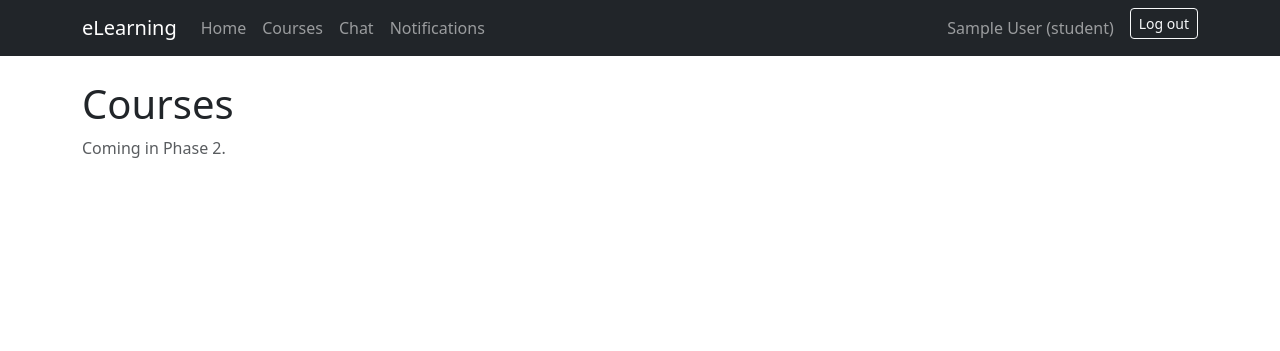
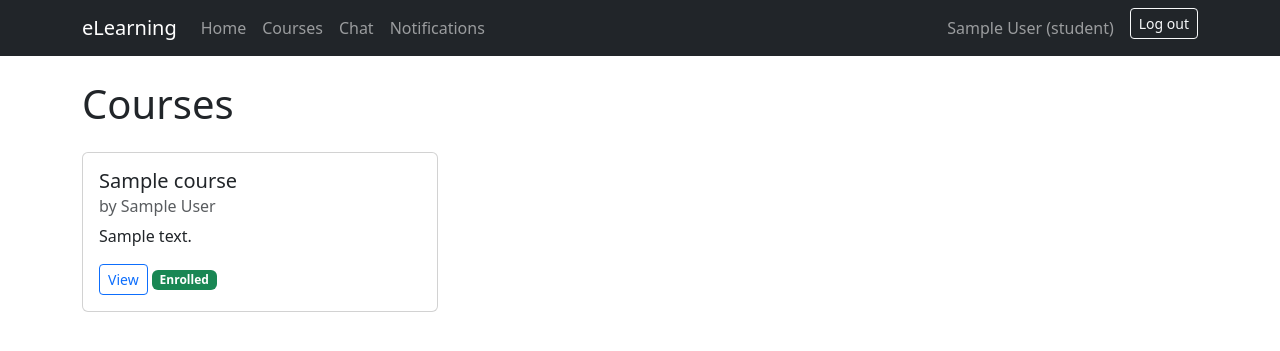
Before and after one commit to aryanvyas-git/EDUMON, a Django app: page /courses/ in a window 1280 px wide. Shown: the top 351 px of the page. Run offline with Django 5.2, Linux system fonts and the light colour scheme; a user stored in the database is signed in; tables that the repository leaves empty hold one stand-in row (values such as "Sample post"); parts of the project's set-up code (start-up, migrations or seed data) failed here and were passed over.

Commit message:
Phase 2: course creation, enrolment, feedback, materials, student blocking

```diff
--- a/elearning/courses/urls.py
+++ b/elearning/courses/urls.py
@@ -7,4 +7,10 @@ app_name = 'courses'
 urlpatterns = [
     path('', views.course_list, name='course_list'),
     path('new/', views.course_create, name='course_create'),
+    path('<int:pk>/', views.course_detail, name='course_detail'),
+    path('<int:pk>/enrol/', views.enrol, name='enrol'),
+    path('<int:pk>/feedback/', views.add_feedback, name='add_feedback'),
+    path('<int:pk>/materials/upload/', views.upload_material, name='upload_material'),
+    path('<int:pk>/students/', views.manage_students, name='manage_students'),
+    path('<int:pk>/students/<int:enrolment_id>/toggle-block/', views.toggle_block_student, name='toggle_block_student'),
 ]
--- a/elearning/courses/views.py
+++ b/elearning/courses/views.py
@@ -1,14 +1,152 @@
+from django.contrib import messages
 from django.contrib.auth.decorators import login_required
-from django.shortcuts import render
+from django.core.exceptions import PermissionDenied
+from django.shortcuts import get_object_or_404, redirect, render
+
+from .forms import CourseForm, CourseMaterialForm, FeedbackForm
+from .models import Course, Enrolment, Feedback
+
+
+def _require_teacher(user):
+    if not user.is_teacher():
+        raise PermissionDenied('Only teachers can perform this action.')
 
 
 @login_required
 def course_list(request):
-    """Placeholder — replaced with full course browsing in Phase 2."""
-    return render(request, 'courses/course_list.html', {'courses': []})
+    """Browse all courses available to enrol on (R1e)."""
+    courses = Course.objects.select_related('teacher').all()
+    enrolled_course_ids = set()
+    if request.user.is_student():
+        enrolled_course_ids = set(
+            Enrolment.objects.filter(student=request.user).values_list('course_id', flat=True)
+        )
+    return render(request, 'courses/course_list.html', {
+        'courses': courses,
+        'enrolled_course_ids': enrolled_course_ids,
+    })
 
 
 @login_required
 def course_create(request):
-    """Placeholder — replaced with full course creation in Phase 2."""
-    return render(request, 'courses/course_create.html')
+    """Teachers create a new course (R1d)."""
+    _require_teacher(request.user)
+    if request.method == 'POST':
+        form = CourseForm(request.POST)
+        if form.is_valid():
+            course = form.save(commit=False)
+            course.teacher = request.user
+            course.save()
+            messages.success(request, 'Course created.')
+            return redirect('courses:course_detail', pk=course.pk)
+    else:
+        form = CourseForm()
+    return render(request, 'courses/course_create.html', {'form': form})
+
+
+@login_required
+def course_detail(request, pk):
+    """Course overview: materials, feedback, enrolment/blocking actions."""
+    course = get_object_or_404(Course.objects.select_related('teacher'), pk=pk)
+    is_teacher_of_course = course.teacher_id == request.user.id
+    enrolment = None
+    if request.user.is_student():
+        enrolment = Enrolment.objects.filter(course=course, student=request.user).first()
+
+    can_view_materials = is_teacher_of_course or (enrolment and not enrolment.is_blocked)
+    materials = course.materials.all() if can_view_materials else []
+    feedback_list = course.feedback.select_related('student').all()
+
+    feedback_form = None
+    if enrolment and not enrolment.is_blocked and not Feedback.objects.filter(course=course, student=request.user).exists():
+        feedback_form = FeedbackForm()
+
+    material_form = CourseMaterialForm() if is_teacher_of_course else None
+
+    return render(request, 'courses/course_detail.html', {
+        'course': course,
+        'is_teacher_of_course': is_teacher_of_course,
+        'enrolment': enrolment,
+        'materials': materials,
+        'feedback_list': feedback_list,
+        'feedback_form': feedback_form,
+        'material_form': material_form,
+    })
+
+
+@login_required
+def enrol(request, pk):
+    """Student self-enrolment on a course (R1e)."""
+    if request.method != 'POST':
+        raise PermissionDenied
+    if not request.user.is_student():
+        raise PermissionDenied('Only students can enrol.')
+    course = get_object_or_404(Course, pk=pk)
+    Enrolment.objects.get_or_create(student=request.user, course=course)
+    messages.success(request, f'Enrolled on {course.title}.')
+    return redirect('courses:course_detail', pk=pk)
+
+
+@login_required
+def add_feedback(request, pk):
+    """Enrolled, non-blocked students leave feedback on a course (R1f)."""
+    if request.method != 'POST':
+        raise PermissionDenied
+    course = get_object_or_404(Course, pk=pk)
+    enrolment = get_object_or_404(Enrolment, course=course, student=request.user)
+    if enrolment.is_blocked:
+        raise PermissionDenied('Blocked students cannot leave feedback.')
+
+    form = FeedbackForm(request.POST)
+    if form.is_valid():
+        feedback = form.save(commit=False)
+        feedback.course = course
+        feedback.student = request.user
+        feedback.save()
+        messages.success(request, 'Feedback submitted.')
+    return redirect('courses:course_detail', pk=pk)
+
+
+@login_required
+def upload_material(request, pk):
+    """Teachers upload course materials (R1j)."""
+    course = get_object_or_404(Course, pk=pk)
+    if course.teacher_id != request.user.id:
+        raise PermissionDenied('Only the course teacher can upload materials.')
+
+    if request.method != 'POST':
+        raise PermissionDenied
+    form = CourseMaterialForm(request.POST, request.FILES)
+    if form.is_valid():
+        material = form.save(commit=False)
+        material.course = course
+        material.save()
+        messages.success(request, 'Material uploaded.')
+    return redirect('courses:course_detail', pk=pk)
+
+
+@login_required
+def manage_students(request, pk):
+    """Teacher view of enrolled students, with block/unblock controls (R1h)."""
+    course = get_object_or_404(Course, pk=pk)
+    if course.teacher_id != request.user.id:
+        raise PermissionDenied('Only the course teacher can manage students.')
+    enrolments = course.enrolments.select_related('student').all()
+    return render(request, 'courses/manage_students.html', {
+        'course': course,
+        'enrolments': enrolments,
+    })
+
+
+@login_required
+def toggle_block_student(request, pk, enrolment_id):
+    """Toggle whether a student is blocked from a course (R1h)."""
+    if request.method != 'POST':
+        raise PermissionDenied
+    course = get_object_or_404(Course, pk=pk)
+    if course.teacher_id != request.user.id:
+        raise PermissionDenied('Only the course teacher can block students.')
+    enrolment = get_object_or_404(Enrolment, pk=enrolment_id, course=course)
+    enrolment.is_blocked = not enrolment.is_blocked
+    enrolment.save(update_fields=['is_blocked'])
+    return redirect('courses:manage_students', pk=pk)
--- a/elearning/templates/courses/course_list.html
+++ b/elearning/templates/courses/course_list.html
@@ -1,6 +1,29 @@
 {% extends 'base.html' %}
 {% block title %}Courses{% endblock %}
 {% block content %}
-<h1>Courses</h1>
-<p class="text-muted">Coming in Phase 2.</p>
+<div class="d-flex justify-content-between align-items-center mb-3">
+    <h1>Courses</h1>
+    {% if user.is_teacher %}
+        <a href="{% url 'courses:course_create' %}" class="btn btn-primary">New Course</a>
+    {% endif %}
+</div>
+<div class="row">
+    {% for course in courses %}
+        <div class="col-md-4 mb-3">
+            <div class="card h-100">
+                <div class="card-body">
+                    <h5 class="card-title">{{ course.title }}</h5>
+                    <h6 class="card-subtitle mb-2 text-muted">by {{ course.teacher }}</h6>
+                    <p class="card-text">{{ course.description|truncatewords:20 }}</p>
+                    <a href="{% url 'courses:course_detail' course.pk %}" class="btn btn-outline-primary btn-sm">View</a>
+                    {% if course.id in enrolled_course_ids %}
+                        <span class="badge bg-success">Enrolled</span>
+                    {% endif %}
+                </div>
+            </div>
+        </div>
+    {% empty %}
+        <p class="text-muted">No courses yet.</p>
+    {% endfor %}
+</div>
 {% endblock %}
```
Also changed, not shown: elearning/courses/forms.py (added, +25 -0 lines), elearning/courses/tests/test_models.py (added, +47 -0 lines), elearning/courses/tests/test_views.py (added, +142 -0 lines), elearning/templates/courses/course_create.html (+11 -1 lines), elearning/templates/courses/course_detail.html (added, +69 -0 lines), elearning/templates/courses/manage_students.html (added, +29 -0 lines).
